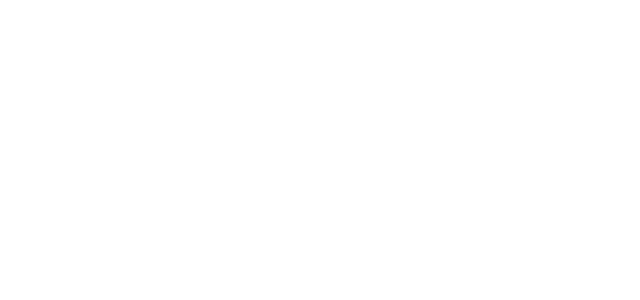
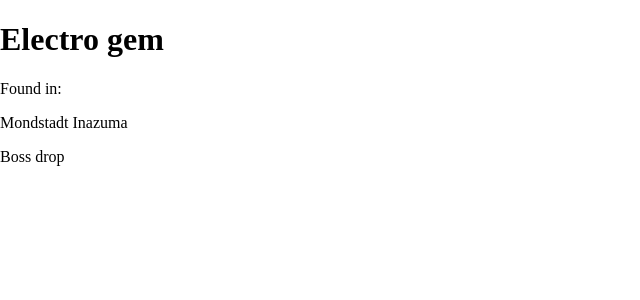
Before and after one commit to MademoiselleNat/genshin-project, a React (Vite) app in the folder genshin-react-project/: page /mats/electro-gem in a window 1280 px wide. Before the commit this address had no page. Shown: the top 300 px of the page, without its empty margins (0-640 px from the left). Built offline with nearby package versions, Linux system fonts and the light colour scheme.

Commit message:
Added material details page

```diff
--- a/genshin-react-project/src/App.tsx
+++ b/genshin-react-project/src/App.tsx
@@ -3,11 +3,12 @@
 import Menu from "./pages/menu";
 import CharacterList from "./pages/characters";
 import RegionList from "./pages/regions";
-import RegionDetails from "./pages/regionDetails";
 import MaterialList from "./pages/materials";
 import Bosses from "./pages/bosses";
 import CharacterDetails from "./pages/characterDetails";
 import BossDetails from "./pages/bossDetails";
+import RegionDetails from "./pages/regionDetails";
+import MaterialDetails from "./pages/materialDetails";
 
 function App() {
   return (
@@ -16,12 +17,13 @@
         <Route path="/" element={<Home />} />
         <Route path="/menu" element={<Menu />} />
         <Route path="/characters" element={<CharacterList />} />
-        <Route path="/characters/:id" element={<CharacterDetails />}></Route>
+        <Route path="/characters/:id" element={<CharacterDetails />} />
         <Route path="/regions" element={<RegionList />} />
         <Route path="/regions/:id" element={<RegionDetails />} />
         <Route path="/mats" element={<MaterialList />} />
         <Route path="/bosses" element={<Bosses />} />
-        <Route path="/bosses/:id" element={<BossDetails />}></Route>
+        <Route path="/bosses/:id" element={<BossDetails />} />
+        <Route path="/mats/:id" element={<MaterialDetails />} />
       </Routes>
     </BrowserRouter>
   );
--- /dev/null
+++ b/genshin-react-project/src/pages/materialDetails.tsx
@@ -0,0 +1,19 @@
+import { materials } from "../data/materials";
+import { useParams } from "react-router-dom";
+
+export default function MaterialDetails() {
+  const { id } = useParams();
+
+  const mat = materials.find((mat) => mat.id === id);
+
+  return (
+    <div key={mat.id}>
+      <h1>{mat.name}</h1>
+      <p>Found in: </p>
+      {mat.regions.map((region) => (
+        <span>{region} </span>
+      ))}
+      <p>{mat.category}</p>
+    </div>
+  );
+}
--- a/genshin-react-project/src/pages/materials.tsx
+++ b/genshin-react-project/src/pages/materials.tsx
@@ -1,6 +1,7 @@
 import { materials } from "../data/materials";
 import { useState } from "react";
 import FilterGroup from "../components/filtering";
+import { Link } from "react-router-dom";
 
 export default function MaterialList() {
   const [showFilters, setShowFilters] = useState(false);
@@ -39,6 +40,7 @@
         </div>
       )}
       {filteredMats.map((mat) => (
+        <Link to={`/mats/${mat.id}`} key={mat.id}>
           <div key={mat.id}>
             <h1>{mat.name}</h1>
             <p>
@@ -53,6 +55,7 @@
               ))}
             </p>
           </div>
+        </Link>
       ))}
     </div>
   );
```
Lines whose indentation alone changed are shown as unchanged.
